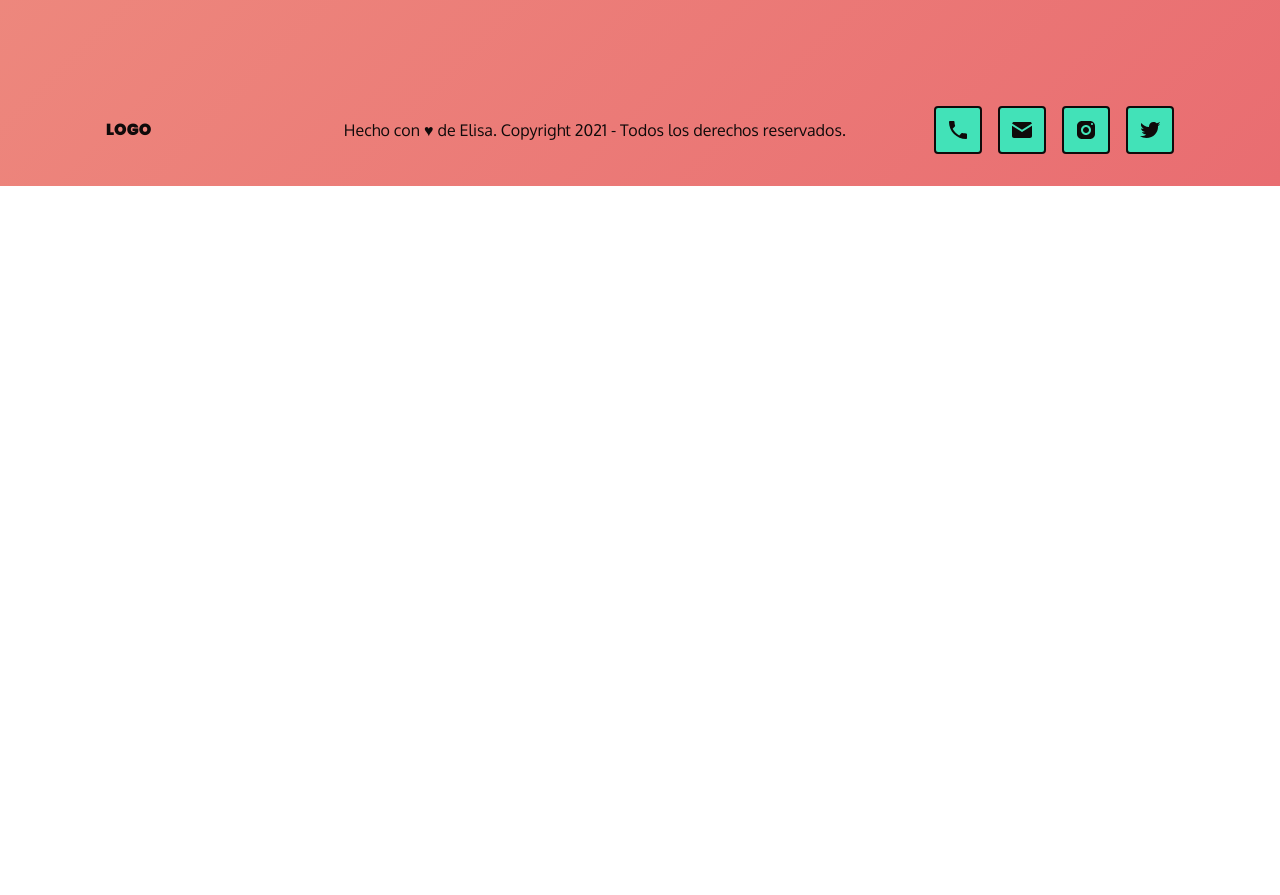
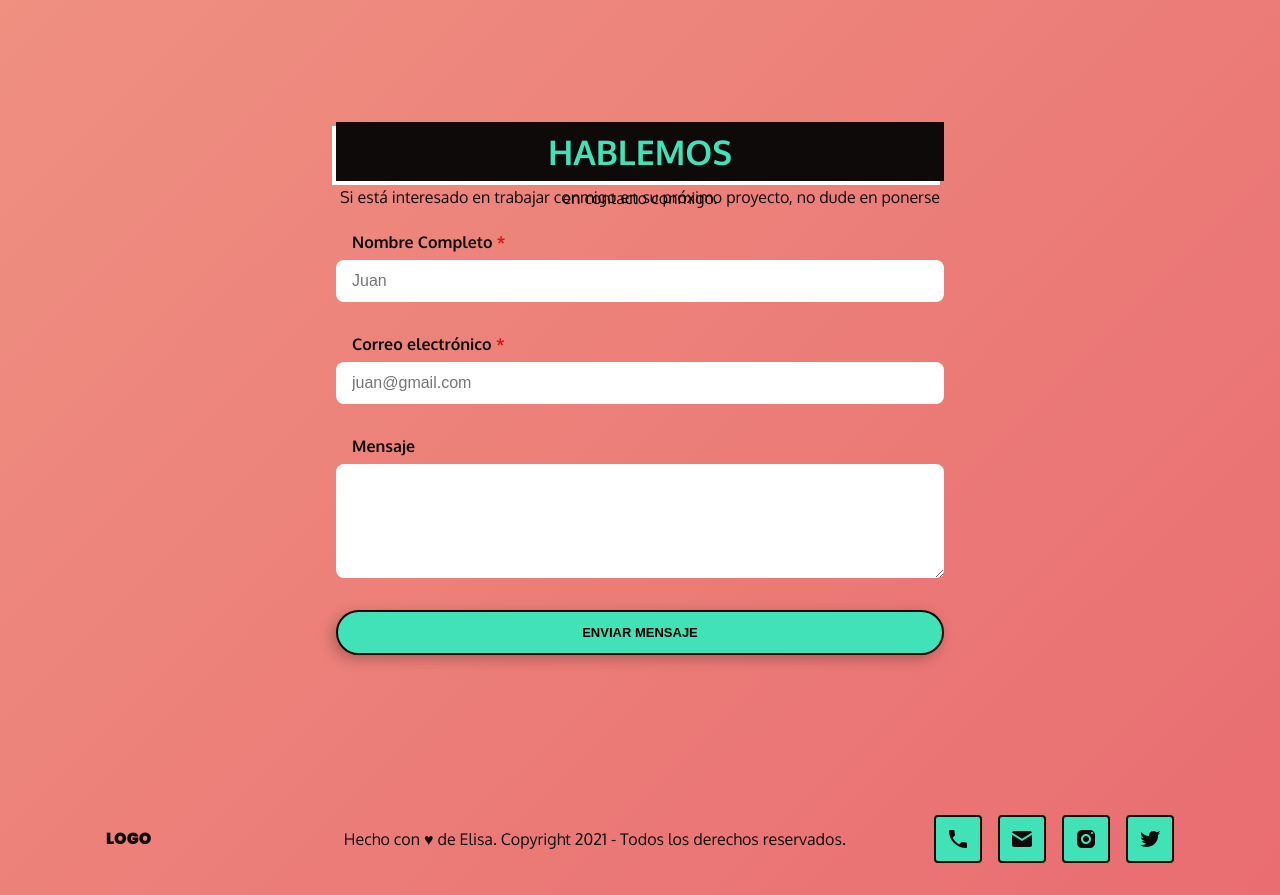
Before and after one commit to carlossantesp/portafolio-elisa, a Next.js app: page / in a window 1280 px wide. Shown: the part 4480-5375 px from the top of the page. Before the commit the page ends 4666 px from the top, so only its background shows below. Built offline with nearby package versions, Linux system fonts and the light colour scheme.

Commit message:
Agregando el componente Contacto

```diff
--- /dev/null
+++ b/components/Contacto/Contacto.module.css
@@ -0,0 +1,49 @@
+.contacto {
+  margin: 2.5rem auto;
+  max-width: 38rem;
+}
+.description {
+  margin: 0;
+  line-height: 1.625px;
+}
+.form {
+  margin-top: 1rem;
+  display: flex;
+  flex-direction: column;
+}
+.group {
+  display: flex;
+  flex-direction: column;
+  padding: 0.5rem 0;
+}
+.label {
+  font-weight: var(--fontBold);
+  margin-bottom: 0.5rem;
+  padding-left: 1rem;
+}
+.label > span {
+  color: #da1414;
+  font-weight: var(--fontBold);
+}
+.control {
+  font-size: 1rem;
+  padding: 0.75rem 1rem;
+  border: none;
+  border-radius: 0.5rem;
+}
+
+@media screen and (min-width: 992px) {
+  .contacto {
+    margin: 5rem auto;
+  }
+  .contacto h2 {
+    display: block;
+    text-align: center;
+  }
+  .description {
+    text-align: center;
+  }
+  .group {
+    padding: 1rem 0;
+  }
+}
--- /dev/null
+++ b/components/Contacto/index.js
@@ -0,0 +1,56 @@
+import Boton from "../Boton";
+import Title from "../Title";
+import styles from "./Contacto.module.css";
+
+export default function Contacto() {
+  return (
+    <section id="contacto" className={styles.contacto}>
+      <Title>HABLEMOS</Title>
+      <p className={styles.description}>
+        Si está interesado en trabajar conmigo en su próximo proyecto, no dude
+        en ponerse en contacto conmigo.
+      </p>
+      <form className={styles.form}>
+        <div className={styles.group}>
+          <label htmlFor="name" className={styles.label}>
+            Nombre Completo <span>*</span>
+          </label>
+          <input
+            className={styles.control}
+            name="name"
+            type="text"
+            placeholder="Juan"
+            required
+          />
+        </div>
+        <div className={styles.group}>
+          <label htmlFor="email" className={styles.label}>
+            Correo electrónico <span>*</span>
+          </label>
+          <input
+            className={styles.control}
+            name="email"
+            type="email"
+            placeholder="juan@gmail.com"
+            required
+          />
+        </div>
+        <div className={styles.group}>
+          <label htmlFor="mensaje" className={styles.label}>
+            Mensaje
+          </label>
+          <textarea
+            className={styles.control}
+            name="mensaje"
+            rows="5"
+          ></textarea>
+        </div>
+        <div className={styles.group}>
+          <Boton tipo="button" primary={true}>
+            ENVIAR MENSAJE
+          </Boton>
+        </div>
+      </form>
+    </section>
+  );
+}
--- a/pages/index.js
+++ b/pages/index.js
@@ -1,3 +1,4 @@
+import Contacto from "../components/Contacto";
 import Hero from "../components/Hero";
 import Information from "../components/Information";
 import Layout from "../components/Layout";
@@ -16,6 +17,7 @@ export default function Home() {
       />
       <Information info={data.info} />
       <Listaproyectos proyectos={data.proyectos} />
+      <Contacto />
     </Layout>
   );
 }
```
